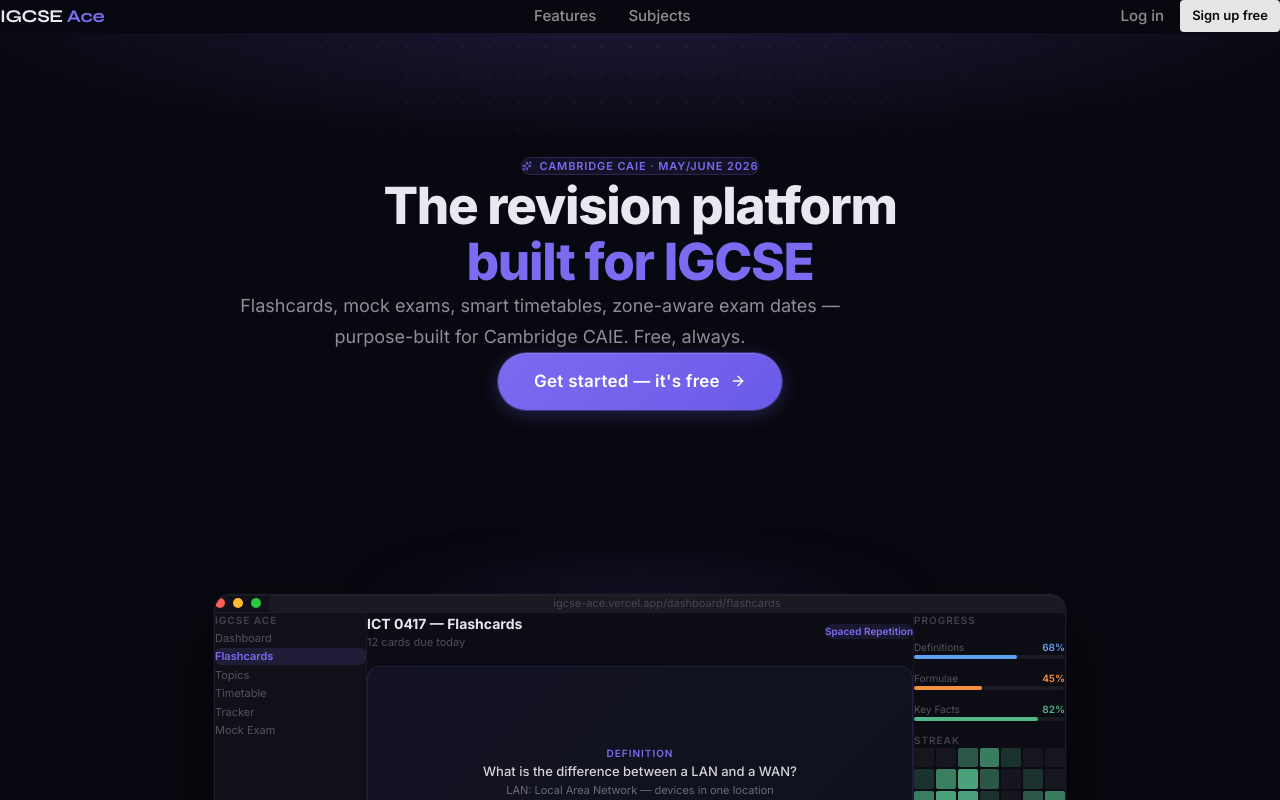
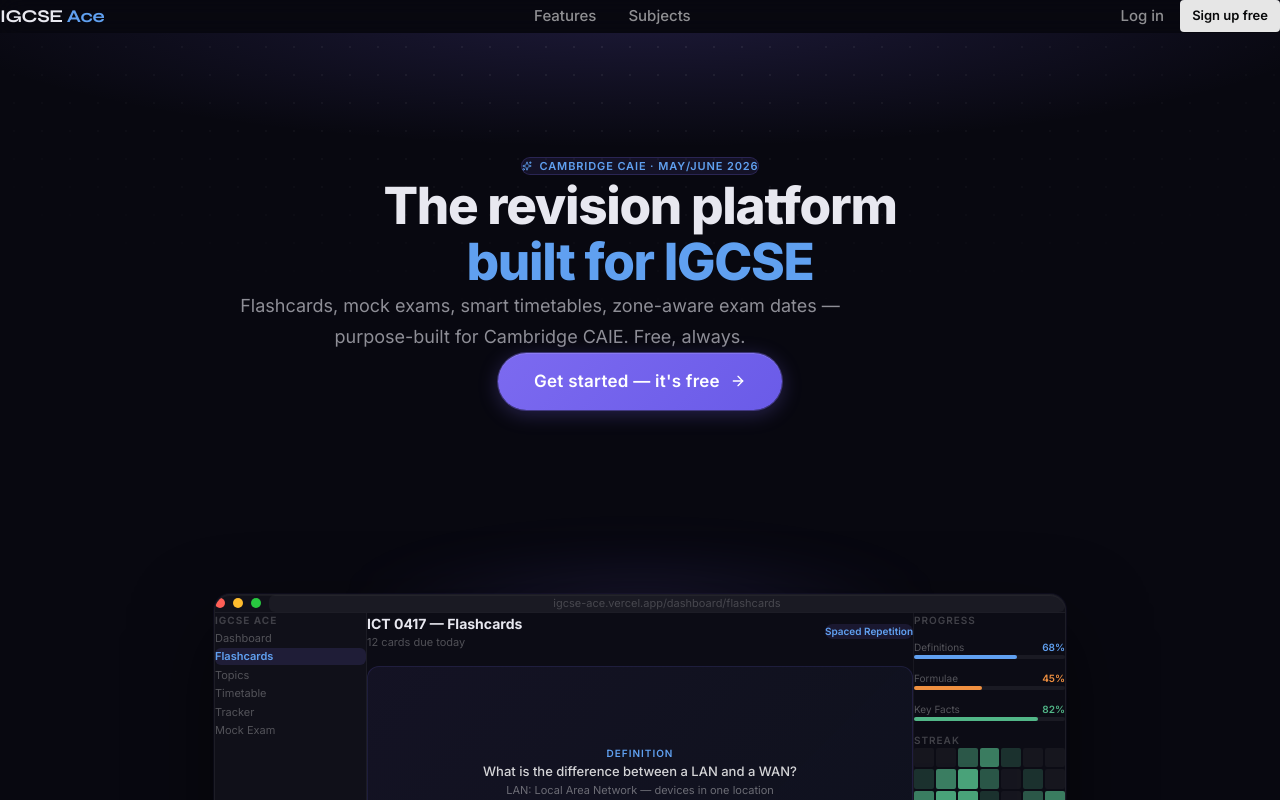
Before and after one commit to Toramiyuu/igcse-ace, a Next.js app: page / in a window 1280 px wide. Shown: the top 800 px of the page. Built offline with nearby package versions, Linux system fonts and the light colour scheme.

Commit message:
Fix Tailwind v4 (@source directive) + switch accent to blue #60a0f0

```diff
--- a/src/app/globals.css
+++ b/src/app/globals.css
@@ -1,4 +1,5 @@
 @import "tailwindcss";
+@source "../";
 
 /* ── Dark theme (default) ─────────────────────────────── */
 :root,
@@ -10,7 +11,7 @@
   --border: #1e1e30;
   --text: #e8e8f0;
   --muted: #6b6b8a;
-  --accent: #7c6af0;
+  --accent: #60a0f0;
 
   --streak-empty: var(--surface3);
   --streak-low: #1e3d2f;
@@ -36,7 +37,7 @@
   --border: #d8d8d4;
   --text: #1a1a2a;
   --muted: #7a7a90;
-  --accent: #7c6af0;
+  --accent: #60a0f0;
 
   --streak-empty: var(--surface3);
   --streak-low: #cce8d8;
```
